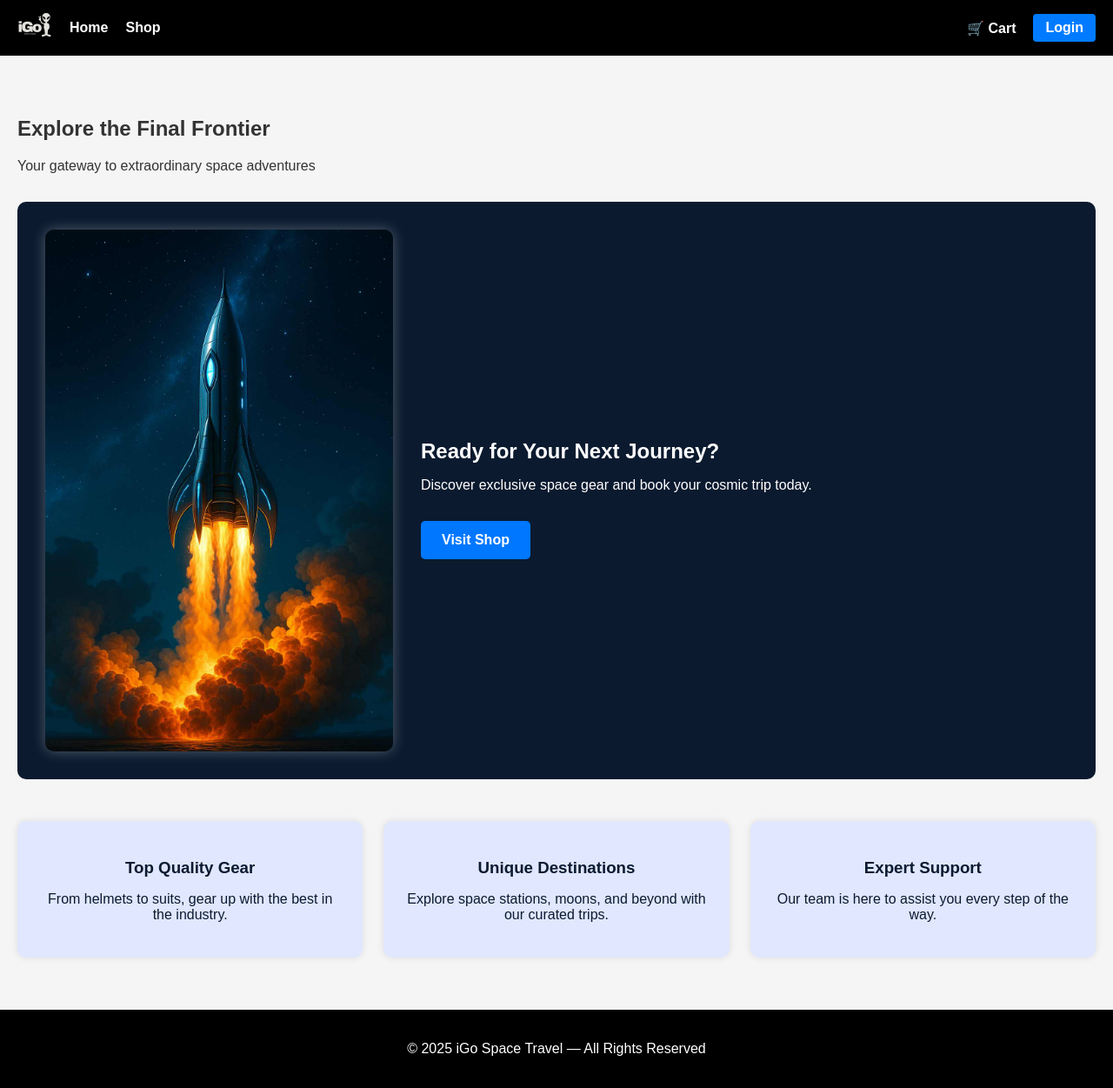
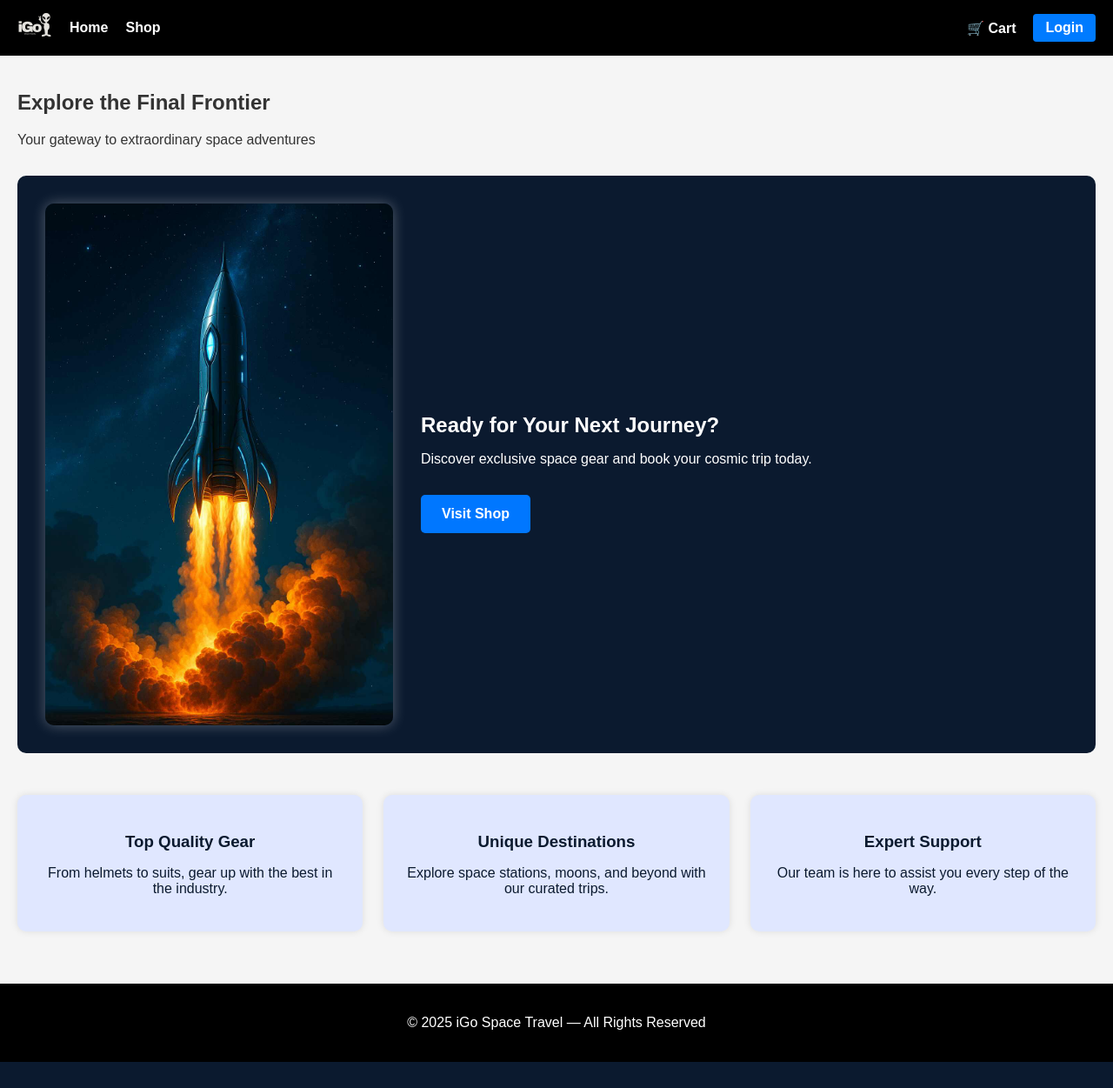
Before and after one commit to lra2001/igospace, a Flask app: page / in a window 1280 px wide. Shown: the whole page at 87% size. After the commit the page ends 1221 px from the top, so only its background shows below. Run offline with Flask 3, Linux system fonts and the light colour scheme; some libraries are stand-ins or nearby versions.

Commit message:
Update style.css
- reduce content padding

```diff
--- a/static/css/style.css
+++ b/static/css/style.css
@@ -8,7 +8,7 @@ body {
 }
 
 .content {
-    padding: 50px 20px 20px 20px;
+    padding: 20px;
 }
 
 /* --- Hero Section --- */
```
